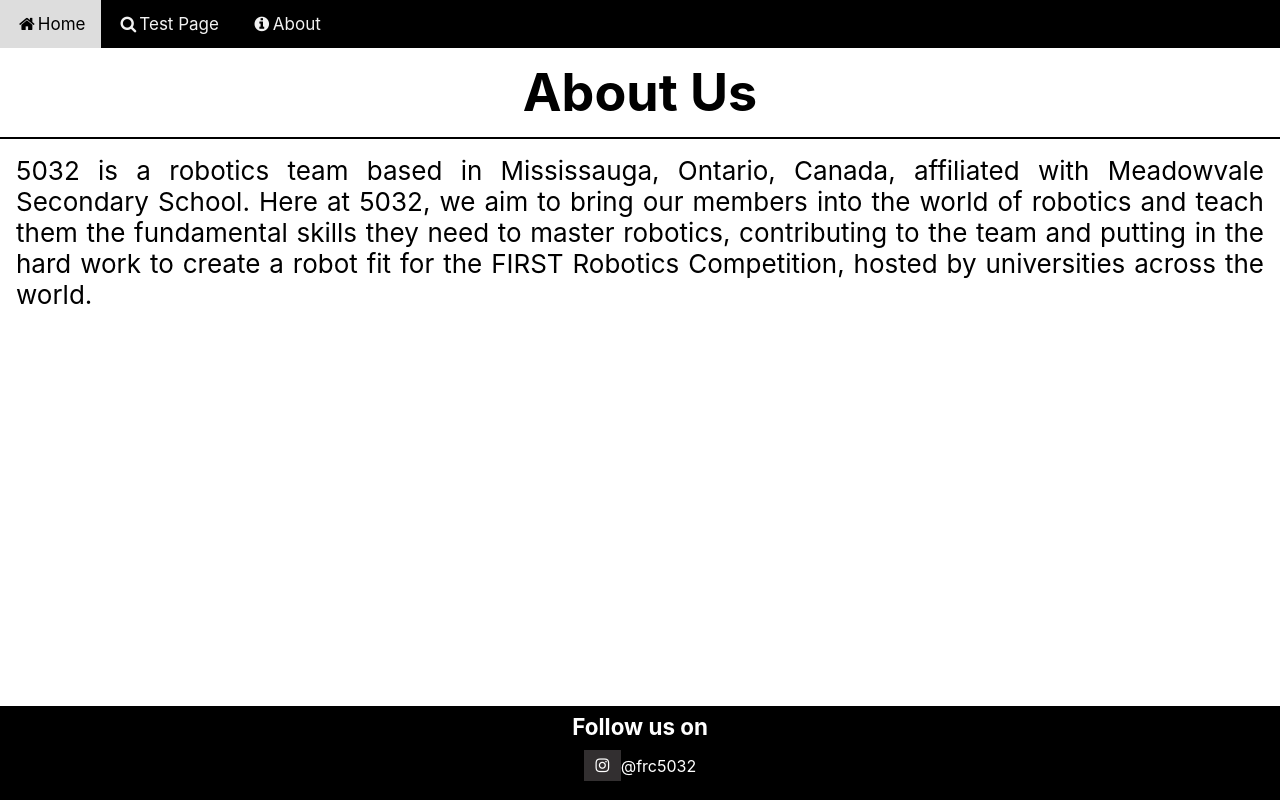
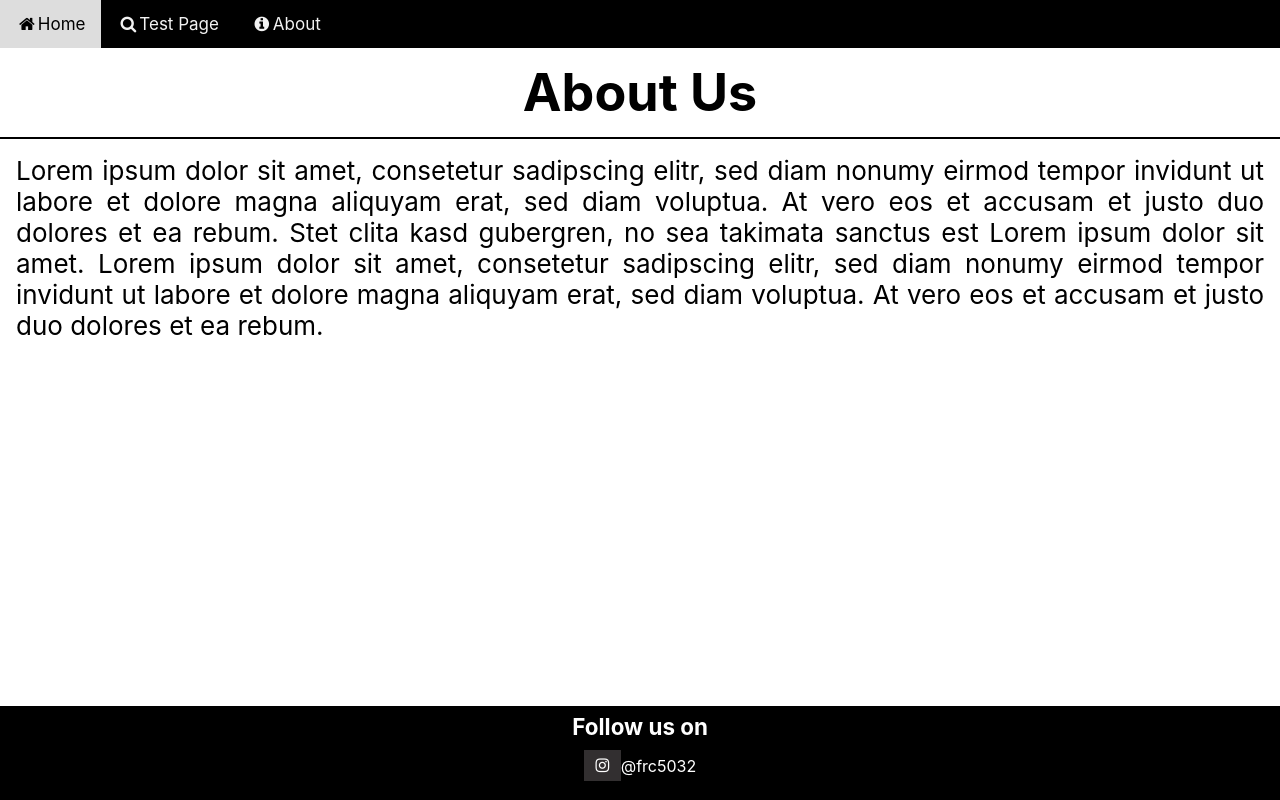
Before and after one commit to ShyavanS/5032-website, a React (Create React App) app: page /about in a window 1280 px wide. Built offline with nearby package versions, Linux system fonts and the light colour scheme.

Commit message:
changed format a bit and added template text

```diff
--- a/src/pages/About.tsx
+++ b/src/pages/About.tsx
@@ -4,14 +4,20 @@
 function About(){
   return(
     <div className="about">
-      <h1 className="Title">About Us</h1>
-      <hr className="ruler"></hr>
+      <h1 className="Title">
+        About Us
+      </h1>
+      <hr className="ruler">
+      </hr>
       <p className="description">
-        5032 is a robotics team based in Mississauga, Ontario, Canada, affiliated with Meadowvale Secondary School.
-        Here at 5032, we aim to bring our members into the world of robotics and teach them the fundamental skills
-        they need to master robotics, contributing to the team and putting in the hard work to create a robot fit for the FIRST
-        Robotics Competition, hosted by universities across the world.
-        </p>
+        Lorem ipsum dolor sit amet, consetetur sadipscing elitr,
+        sed diam nonumy eirmod tempor invidunt ut labore et dolore magna aliquyam erat,
+        sed diam voluptua. At vero eos et accusam et justo duo dolores et ea rebum.
+        Stet clita kasd gubergren, no sea takimata sanctus est Lorem ipsum dolor sit
+        amet. Lorem ipsum dolor sit amet, consetetur sadipscing elitr,
+        sed diam nonumy eirmod tempor invidunt ut labore et dolore magna aliquyam erat,
+        sed diam voluptua. At vero eos et accusam et justo duo dolores et ea rebum.
+      </p>
     </div>
   );
 }
```
